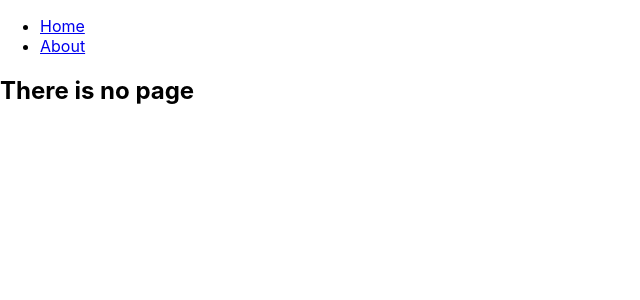
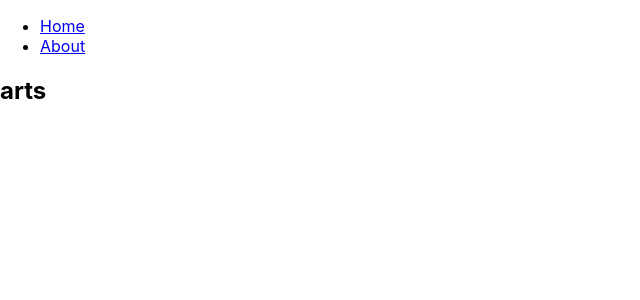
Before and after one commit to kyok01/js_calligraphy, a React (Create React App) app: page /arts in a window 1280 px wide. Shown: the top 300 px of the page, without its empty margins (0-640 px from the left). Built offline with nearby package versions, Linux system fonts and the light colour scheme.

Commit message:
nest routing temporary save

```diff
--- a/src/App.js
+++ b/src/App.js
@@ -1,28 +1,46 @@
 import React from "react";
-import { Routes, Route, Link, NavLink} from 'react-router-dom'
+import { Routes, Route, Link, NavLink } from "react-router-dom";
 import { Cols } from "./components/cols";
 import { About } from "./routes/about";
+import { Art } from "./routes/art";
+import { Arts } from "./routes/arts";
 import { NoMatch } from "./routes/noMatch";
+
 
 function App() {
   return (
     <>
       <ul>
         <li>
-    <NavLink to="/" className={({ isActive }) => (isActive ? 'menu__active' : undefined)}>Home</NavLink>
+          <NavLink
+            to="/"
+            className={({ isActive }) =>
+              isActive ? "menu__active" : undefined
+            }
+          >
+            Home
+          </NavLink>
         </li>
         <li>
-    <NavLink to="/about" className={({ isActive }) => (isActive ? 'menu__active' : undefined)}>About</NavLink>
+          <NavLink
+            to="/about"
+            className={({ isActive }) =>
+              isActive ? "menu__active" : undefined
+            }
+          >
+            About
+          </NavLink>
         </li>
       </ul>
       <Routes>
         <Route path="/" element={<Cols />} />
         <Route path="/about" element={<About />} />
+        <Route path="/arts" element={<Arts />} >
+          <Route path=":artId" element={<Art />} />
+        </Route>
         <Route path="*" element={<NoMatch />} />
       </Routes>
     </>
-
-
   );
 }
 
--- /dev/null
+++ b/src/routes/art.jsx
@@ -0,0 +1,7 @@
+import React from "react";
+import { useParams } from 'react-router-dom'
+
+export const Art = () => {
+    const {artId} = useParams();
+    return <h3>art {artId}</h3>
+}
--- /dev/null
+++ b/src/routes/arts.jsx
@@ -0,0 +1,11 @@
+import React from "react";
+import { Outlet } from 'react-router-dom';
+
+export const Arts = () => {
+    return (
+<>
+<h2>arts</h2>
+<Outlet />
+</>
+    );
+}
```
Lines whose indentation alone changed are shown as unchanged.
